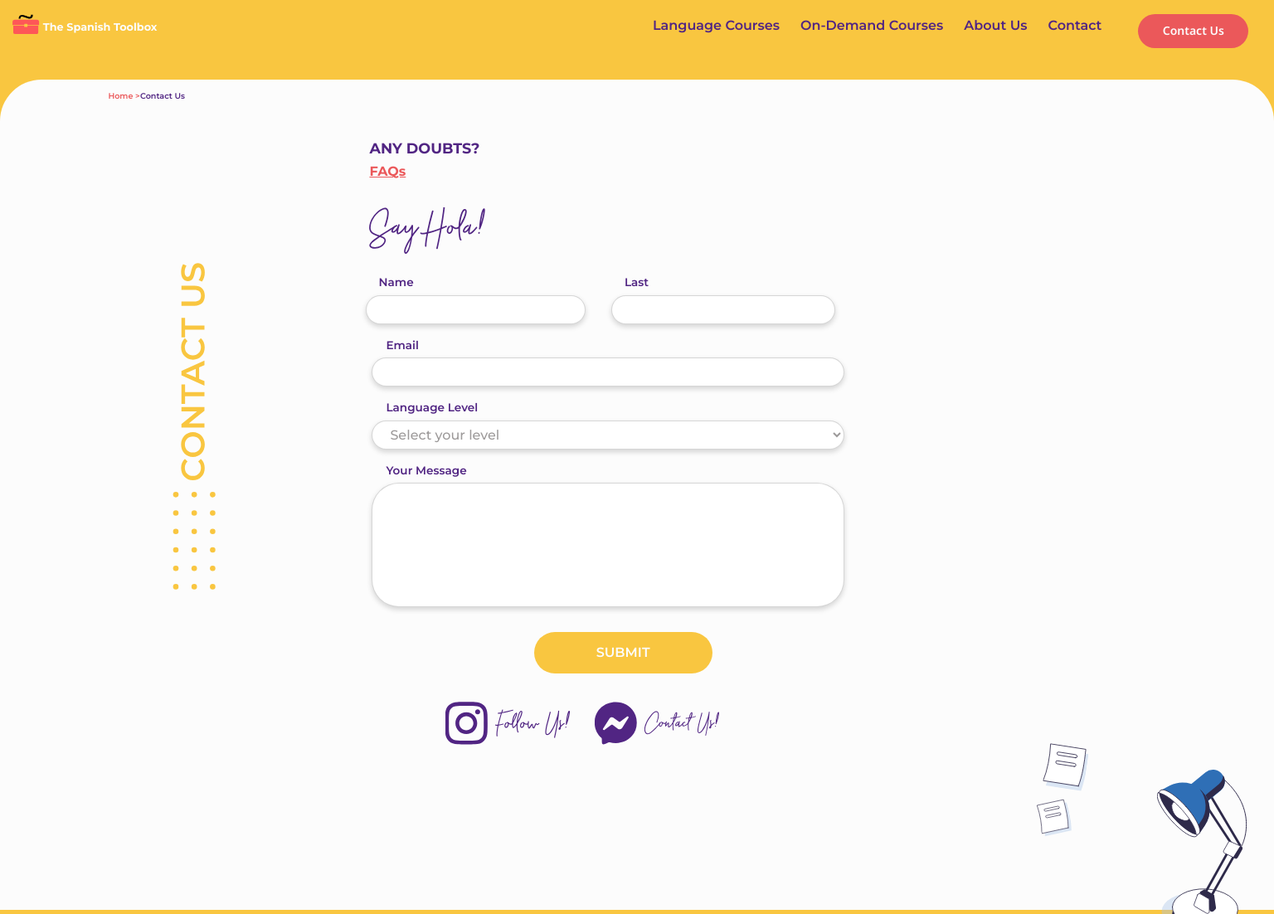
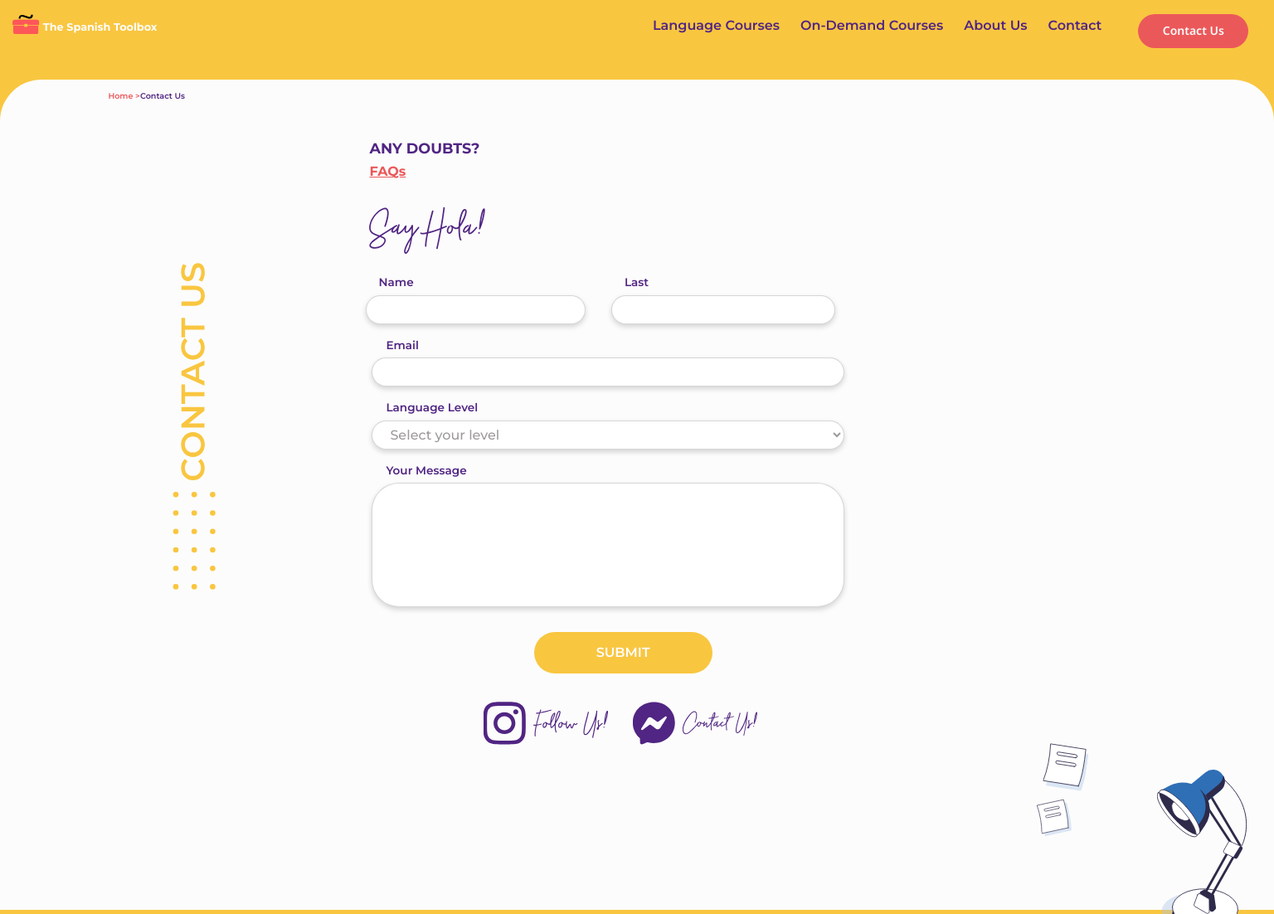
Before and after one commit to GustavoCarrena/spanishToolbox, a React (Vite) app: page /contact in a window 1536 px wide. Shown: the top 1102 px of the page at 83% size. Built offline with nearby package versions, Linux system fonts and the light colour scheme.

Commit message:
contact responsive 3

```diff
--- a/src/containers/contactContainer.module.scss
+++ b/src/containers/contactContainer.module.scss
@@ -519,15 +519,16 @@
                 @media(min-width:1260px){
                     margin-left: 39%;
                 }
+                @media(min-width:1340px){
+                    margin-left: 37%;
+                }
                 @media(min-width:1366px){
                     margin-left: 42%;
                 }
                 @media(min-width:1400px){
                     margin-left: 37%;
                 }
-                @media(min-width:1440px){
-                    margin-left: 34%;
-                }
+
             }
 
             }
```
